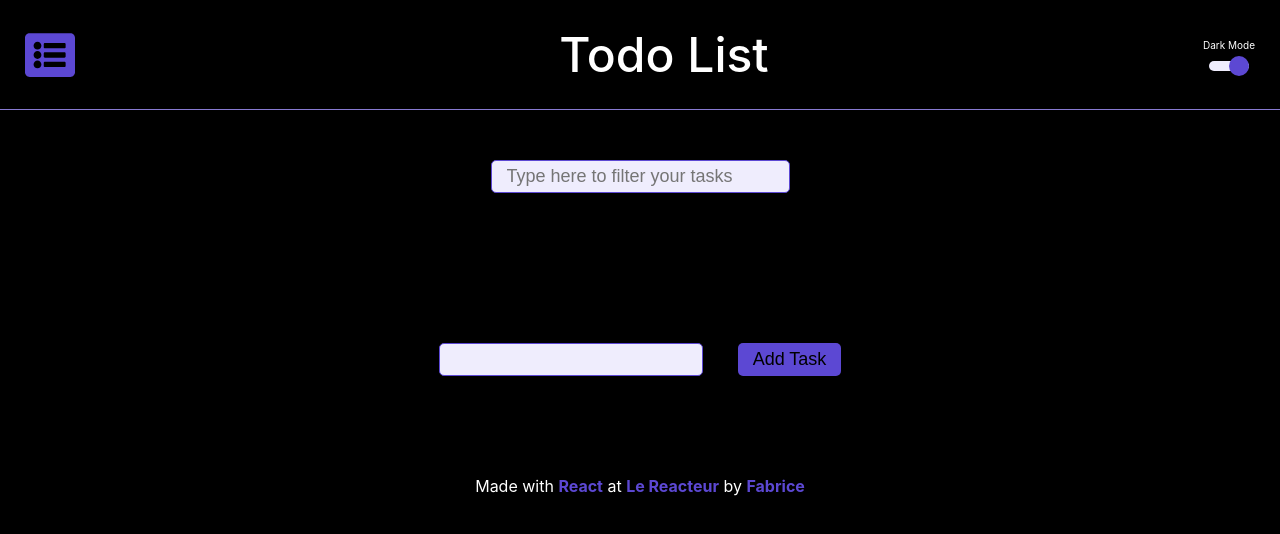
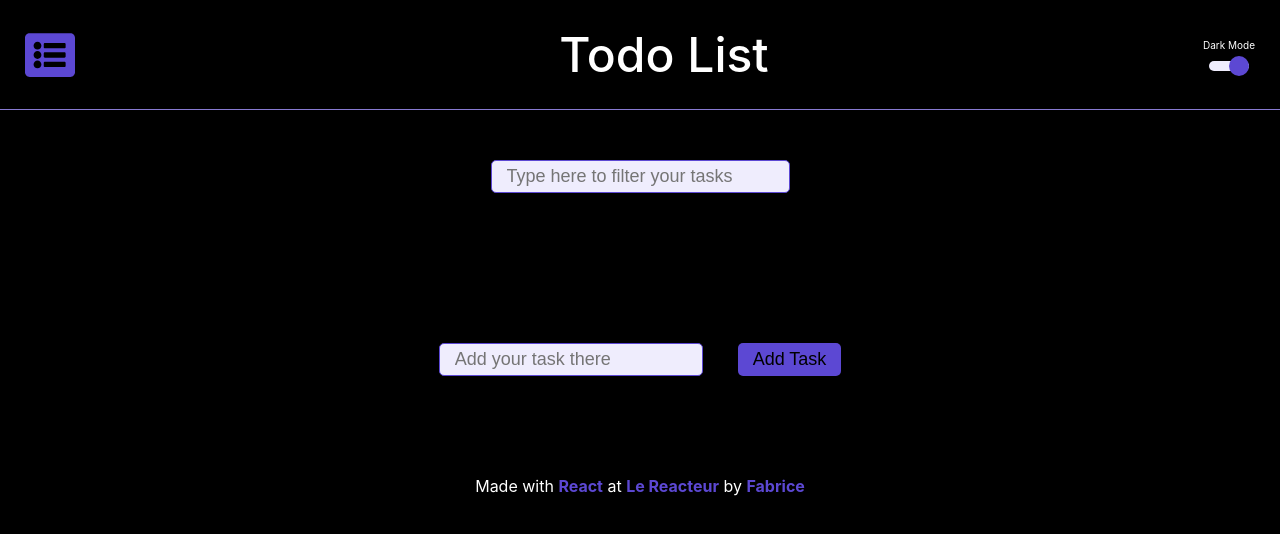
Before and after one commit to llennairek/react-todo-list, a React (Create React App) app: page / in a window 1280 px wide. Shown: the top 534 px of the page. Built offline with nearby package versions, Linux system fonts and the light colour scheme.

Commit message:
added placeholder in add a task

```diff
--- a/src/components/TodoList.js
+++ b/src/components/TodoList.js
@@ -43,13 +43,7 @@ function TodoList() {
           filterTaskList(taskList).length > 0 ? "task-list" : "task-list hidden"
         }
       >
-        {filterTaskList(taskList)
-          // .sort((item, nextItem) => {
-          //   if (item.checked) {
-          //     return 1;
-          //   } else return -1;
-          // })
-          .map((item, index) => (
+        {filterTaskList(taskList).map((item, index) => (
           <Task
             key={index}
             text={item.text}
@@ -65,6 +59,7 @@ function TodoList() {
           type="text"
           name="new-task"
           id="new-task"
+          placeholder="Add your task there"
           value={inputValue}
           onChange={(event) => {
             setInputValue(event.target.value);
```
Lines whose indentation alone changed are shown as unchanged.
